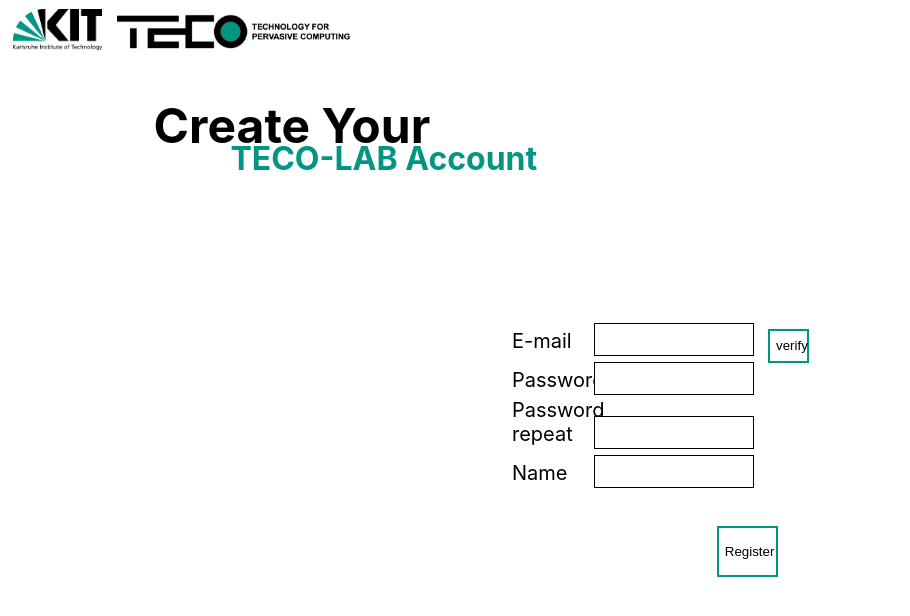
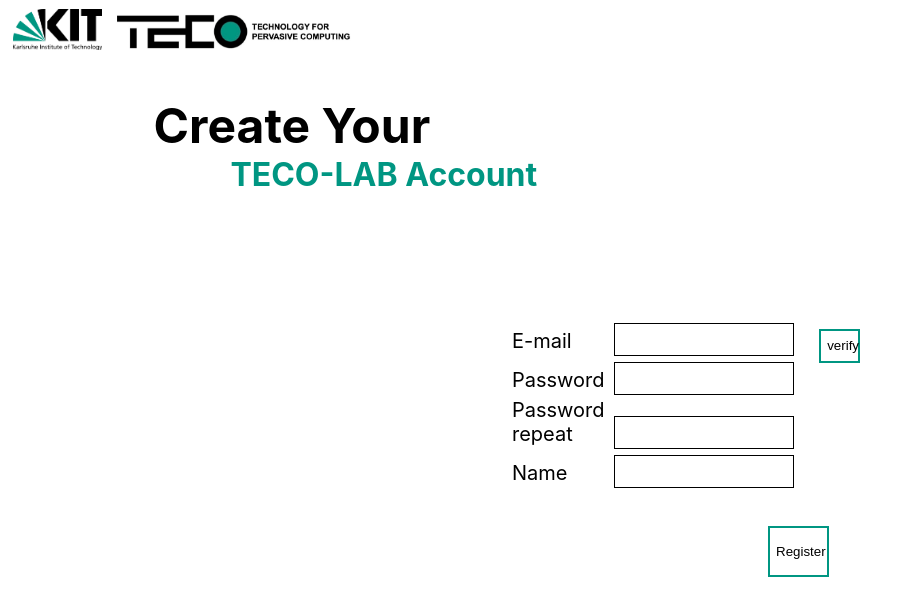
Before and after one commit to unrpi18/A-Web-based-Hardware-Control-System, a React (Create React App) app: page / in a window 1280 px wide. Shown: the top 616 px of the page, without its empty margins (0-910 px from the left). Built offline with nearby package versions, Linux system fonts and the light colour scheme.

Commit message:
version1.8 register adjust

```diff
--- a/src/pages/RegisterPage/register.css
+++ b/src/pages/RegisterPage/register.css
@@ -1,5 +1,5 @@
 input {
-    width: 15%;
+    width: 17%;
     height: 50%;
     border: 1px solid black;
     outline: 0;
@@ -15,7 +15,7 @@
 
 label {
     display: inline-block;
-    width: 8%;
+    width: 10%;
 }
 
 h1 {
@@ -40,7 +40,7 @@
 
 .TECO_LAB_TEXT {
     position: absolute;
-    top: 14%;
+    top: 16%;
     font-size: 200%;
 }
 
@@ -56,7 +56,7 @@
 
 .verify {
     position: absolute;
-    left: 25%;
+    left: 30%;
     top: 5%;
     width: 4%;
     height: 20%;
@@ -68,7 +68,7 @@
     width: 6%;
     height: 30%;
     top: 120%;
-    left: 20%;
+    left: 25%;
     background: #FFFFFF;
     border: 2px solid #009682;
 }
```
